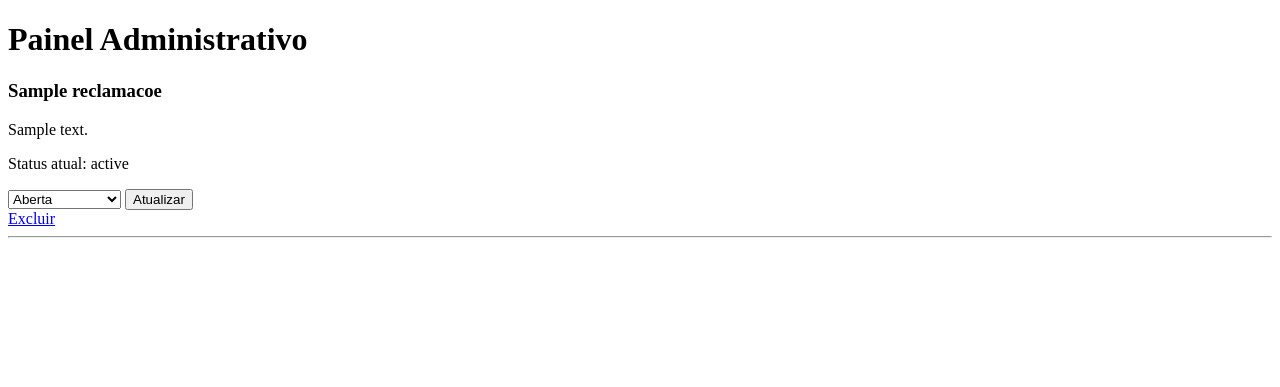
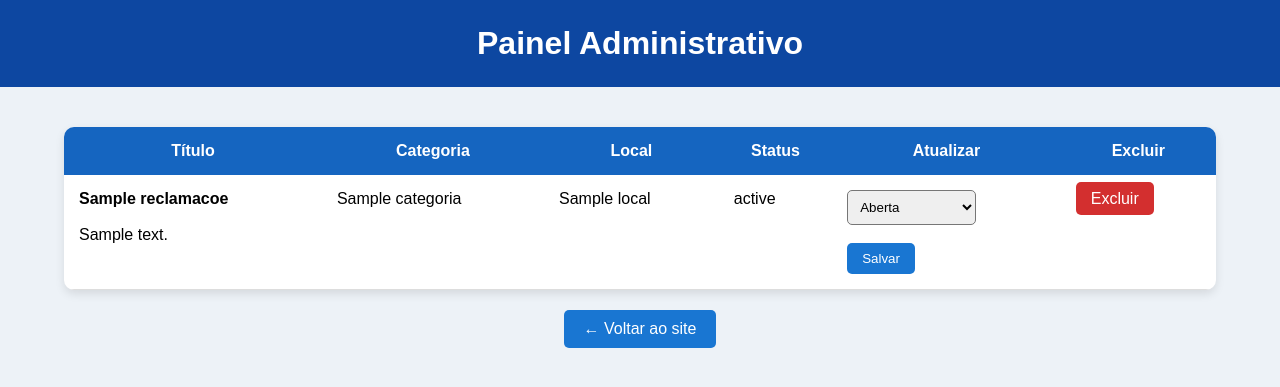
Before and after one commit to PabloValentin123/ouvidoria_an-nima_IFRN, a Flask app: page /admin in a window 1280 px wide. Shown: the top 387 px of the page. Run offline with Flask 3, Linux system fonts and the light colour scheme; a database or web service that is not in the repository returns one stand-in record (values such as "Sample title"); some libraries are stand-ins or nearby versions.

Commit message:
Update admin.html

```diff
--- a/reclamacoes_campus/templates/admin.html
+++ b/reclamacoes_campus/templates/admin.html
@@ -1,22 +1,204 @@
 <!DOCTYPE html>
-<html>
+<html lang="pt-br">
+
 <head>
-<title>Administração</title>
+
+<meta charset="UTF-8">
+<title>Painel Administrativo</title>
+
+<style>
+
+*{
+
+margin:0;
+padding:0;
+box-sizing:border-box;
+font-family:Arial, Helvetica, sans-serif;
+
+}
+
+body{
+
+background:#edf2f7;
+
+}
+
+header{
+
+background:#0d47a1;
+padding:25px;
+text-align:center;
+color:white;
+
+
+}
+
+.container{
+
+    width:100%;
+    display:flex;
+    justify-content:center;
+    align-items:center;
+    flex-direction:column;
+    margin:40px auto;
+
+}
+
+table{
+
+    width:90%;
+    max-width:1200px;
+    border-collapse:collapse;
+    background:white;
+    box-shadow:0 4px 10px rgba(0,0,0,.1);
+    border-radius:10px;
+    overflow:hidden;
+
+}
+
+th{
+
+background:#1565c0;
+color:white;
+padding:15px;
+
+}
+
+td{
+
+padding:15px;
+border-bottom:1px solid #ddd;
+vertical-align:top;
+
+}
+
+tr:hover{
+
+background:#f3f7fb;
+
+}
+
+select{
+
+padding:8px;
+border-radius:5px;
+
+}
+
+button{
+
+padding:8px 15px;
+background:#1976d2;
+color:white;
+border:none;
+border-radius:5px;
+cursor:pointer;
+
+}
+
+button:hover{
+
+background:#0d47a1;
+
+}
+
+.excluir{
+
+background:#d32f2f;
+padding:8px 15px;
+border-radius:5px;
+color:white;
+text-decoration:none;
+
+}
+
+.excluir:hover{
+
+background:#b71c1c;
+
+}
+
+.voltar{
+
+display:inline-block;
+margin-top:20px;
+padding:10px 20px;
+background:#1976d2;
+color:white;
+text-decoration:none;
+border-radius:5px;
+
+}
+
+.voltar:hover{
+
+background:#0d47a1;
+
+}
+
+</style>
+
 </head>
+
 <body>
+
+<header>
 
 <h1>Painel Administrativo</h1>
 
+</header>
+
+<div class="container">
+
+<table>
+
+<tr>
+
+<th>Título</th>
+<th>Categoria</th>
+<th>Local</th>
+<th>Status</th>
+<th>Atualizar</th>
+<th>Excluir</th>
+
+</tr>
+
 {% for r in reclamacoes %}
 
-<h3>{{ r.titulo }}</h3>
+<tr>
 
-<p>{{ r.descricao }}</p>
+<td>
 
-<p>Status atual:
-{{ r.status }}</p>
+<strong>{{ r.titulo }}</strong>
 
-<form action="/status/{{ r.id }}"
+<br><br>
+
+{{ r.descricao }}
+
+</td>
+
+<td>
+
+{{ r.categoria }}
+
+</td>
+
+<td>
+
+{{ r.local }}
+
+</td>
+
+<td>
+
+{{ r.status }}
+
+</td>
+
+<td>
+
+<form
+action="/status/{{ r.id }}"
 method="POST">
 
 <select name="status">
@@ -28,19 +210,46 @@ method="POST">
 
 </select>
 
+<br><br>
+
 <button>
-Atualizar
+
+Salvar
+
 </button>
 
 </form>
 
-<a href="/excluir/{{ r.id }}">
+</td>
+
+<td>
+
+<a
+class="excluir"
+href="/excluir/{{ r.id }}">
+
 Excluir
+
 </a>
 
-<hr>
+</td>
+
+</tr>
 
 {% endfor %}
 
+</table>
+
+<a
+class="voltar"
+href="/">
+
+← Voltar ao site
+
+</a>
+
+</div>
+
 </body>
+
 </html>
```
